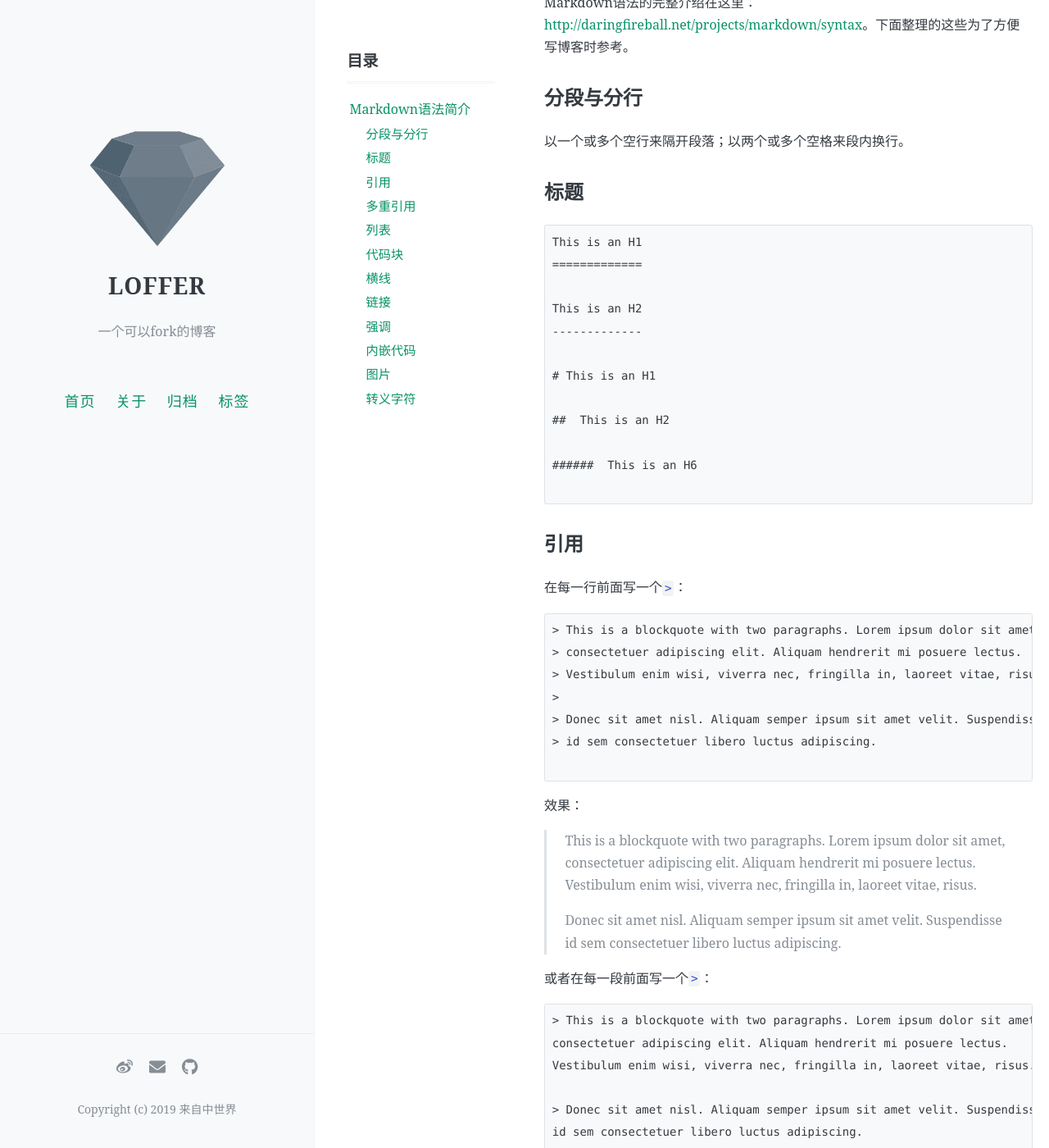
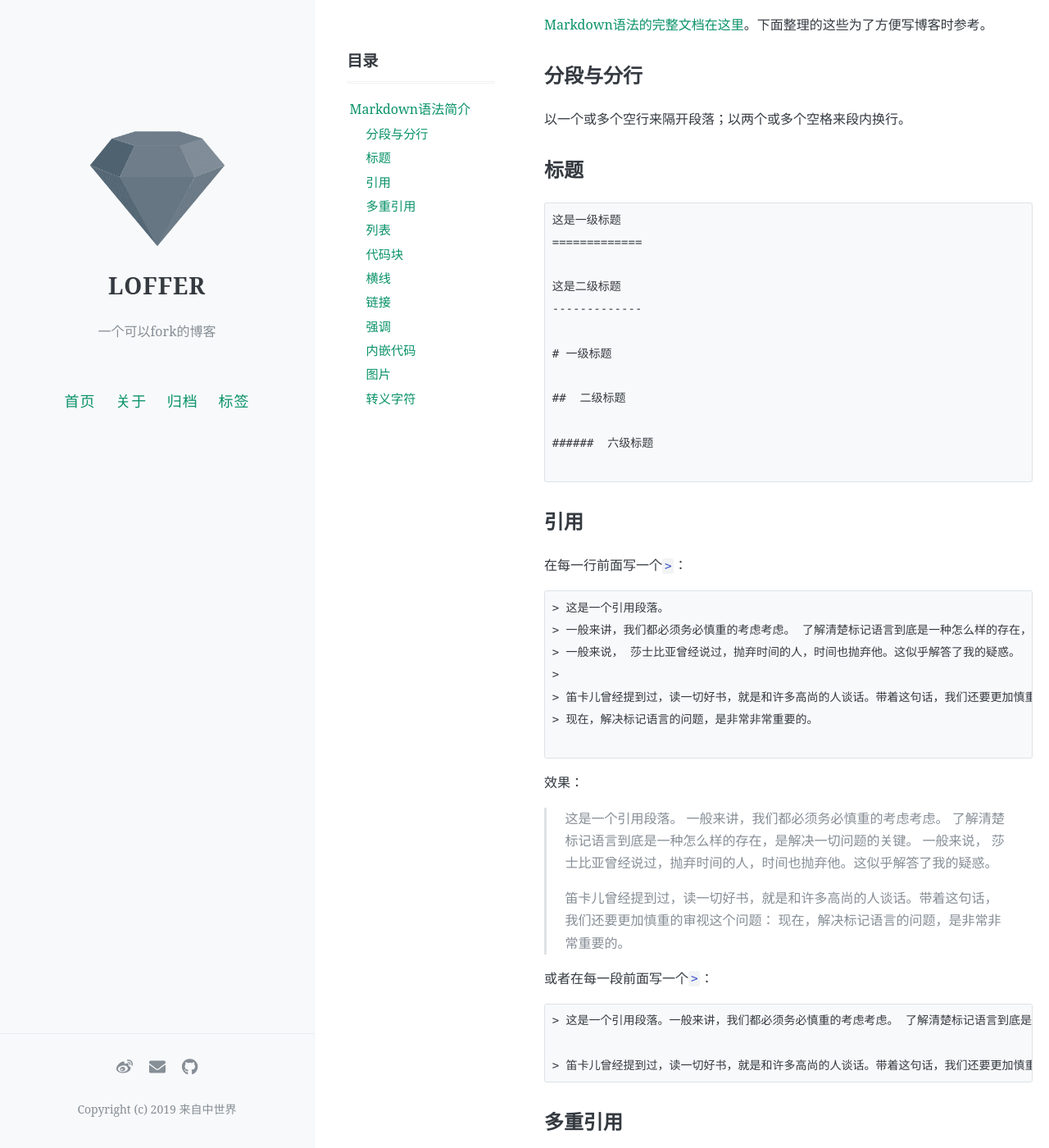
Before and after one commit to FromEndWorld/LOFFER, a Jekyll site: the page built from _posts/2013-07-16-chinese-markdown-cheatsheet.md, in a window 1280 px wide and 1400 px high, scrolled down 230 px. Shown: the whole window at 82% size. Built offline with Jekyll 4.4.1, drawn with Linux system fonts in a browser that asks for light colours; comment, search, counter and statistics services are not loaded; some of the changed text lies outside the part shown.

Commit message:
文档优化，Markdown说明汉化

````diff
--- a/_config.yml
+++ b/_config.yml
@@ -5,9 +5,19 @@
 # 你的博客名称，请用你想要的博客名替换“LOFFER”，以下修改都可类似处理
 # 注意，“name: LOFFER”，冒号后面的空格不可以省略。
 # 井号后面的文字是说明文档，不会被程序读取。
+
+# 描述/签名
 name: LOFFER
-# 描述/签名
 description: 一个可以fork的博客
+
+# 输入你的网站域名（如果你没有添加自己的域名，而是直接用GitHub pages分配的域名的话可以省略）
+url:
+
+# 添加你的博客的二级域名，一般来说是你的repository名
+# 如果你的博客的URL是：(http://yourusername.github.io/repository-name)
+# 那么就写成 "/repository-name"
+baseurl: /LOFFER
+
 
 #
 # 下面的设定都是可选的
@@ -58,12 +68,14 @@ footer-links:
 # 站点页脚的文字
 footer-text: Copyright (c) 2019 来自中世界
 
+#
 # 评论，注意，请不要同时添加多种不同的评论区
+#
 
 # 输入Disqus shortname，即可添加评论区
 disqus: loffer #shortname
 
-# 输入Gitalk相关设定，即可添加评论区
+# 输入Gitalk相关设定，即可添加评论区，具体请看教程
 gitalk:
   clientID:
   clientSecret:
@@ -72,14 +84,6 @@ gitalk:
 
 # 输入Google Analytics web tracking code
 google_analytics:
-
-# 输入你的网站域名（如果你没有添加自己的域名，而是直接用GitHub pages分配的域名的话可以省略）
-url:
-
-# 添加你的博客的二级域名，一般来说是你的repository名
-# 如果你的博客的URL是：(http://yourusername.github.io/repository-name)
-# 那么就写成 "/repository-name"
-baseurl: /LOFFER
 
 
 #
--- a/_posts/2013-07-16-chinese-markdown-cheatsheet.md
+++ b/_posts/2013-07-16-chinese-markdown-cheatsheet.md
@@ -8,9 +8,9 @@ comments: true
 toc: true
 ---
 
-本中文版Markdown语法简介来自博客 <https://blog.shengbin.me/posts/markdown-syntax>
+本中文版Markdown语法简介来自博客 <https://blog.shengbin.me/posts/markdown-syntax>，并由我完成了汉化。其中的站位文字来自[狗屁不通文章生成器](https://suulnnka.github.io/BullshitGenerator/index.html)。
 
-Markdown语法的完整介绍在这里：<http://daringfireball.net/projects/markdown/syntax>。下面整理的这些为了方便写博客时参考。
+[Markdown语法的完整文档在这里](http://daringfireball.net/projects/markdown/syntax)。下面整理的这些为了方便写博客时参考。
 
 ## 分段与分行
 
@@ -19,17 +19,17 @@ Markdown语法的完整介绍在这里：<http://daringfireball.net/projects/mar
 ## 标题
 
 ```
-This is an H1
+这是一级标题
 =============
 
-This is an H2
+这是二级标题
 -------------
 
-# This is an H1
+# 一级标题
 
-##  This is an H2
+##  二级标题
 
-######  This is an H6
+######  六级标题
 
 ```
 
@@ -38,119 +38,112 @@ This is an H2
 在每一行前面写一个`>`：
 
 ```
-> This is a blockquote with two paragraphs. Lorem ipsum dolor sit amet,
-> consectetuer adipiscing elit. Aliquam hendrerit mi posuere lectus.
-> Vestibulum enim wisi, viverra nec, fringilla in, laoreet vitae, risus.
+> 这是一个引用段落。
+> 一般来讲，我们都必须务必慎重的考虑考虑。 了解清楚标记语言到底是一种怎么样的存在，是解决一切问题的关键。
+> 一般来说， 莎士比亚曾经说过，抛弃时间的人，时间也抛弃他。这似乎解答了我的疑惑。
 >
-> Donec sit amet nisl. Aliquam semper ipsum sit amet velit. Suspendisse
-> id sem consectetuer libero luctus adipiscing.
+> 笛卡儿曾经提到过，读一切好书，就是和许多高尚的人谈话。带着这句话，我们还要更加慎重的审视这个问题：
+> 现在，解决标记语言的问题，是非常非常重要的。
 
 ```
 
 效果：
 
-> This is a blockquote with two paragraphs. Lorem ipsum dolor sit amet, consectetuer adipiscing elit. Aliquam hendrerit mi posuere lectus. Vestibulum enim wisi, viverra nec, fringilla in, laoreet vitae, risus.
+> 这是一个引用段落。
+> 一般来讲，我们都必须务必慎重的考虑考虑。 了解清楚标记语言到底是一种怎么样的存在，是解决一切问题的关键。
+> 一般来说， 莎士比亚曾经说过，抛弃时间的人，时间也抛弃他。这似乎解答了我的疑惑。
 >
-> Donec sit amet nisl. Aliquam semper ipsum sit amet velit. Suspendisse id sem consectetuer libero luctus adipiscing.
+> 笛卡儿曾经提到过，读一切好书，就是和许多高尚的人谈话。带着这句话，我们还要更加慎重的审视这个问题：
+> 现在，解决标记语言的问题，是非常非常重要的。
 
 或者在每一段前面写一个`>`：
 
 ```
-> This is a blockquote with two paragraphs. Lorem ipsum dolor sit amet,
-consectetuer adipiscing elit. Aliquam hendrerit mi posuere lectus.
-Vestibulum enim wisi, viverra nec, fringilla in, laoreet vitae, risus.
+> 这是一个引用段落。一般来讲，我们都必须务必慎重的考虑考虑。 了解清楚标记语言到底是一种怎么样的存在，是解决一切问题的关键。 一般来说， 莎士比亚曾经说过，抛弃时间的人，时间也抛弃他。这似乎解答了我的疑惑。
 
-> Donec sit amet nisl. Aliquam semper ipsum sit amet velit. Suspendisse
-id sem consectetuer libero luctus adipiscing.
-
+> 笛卡儿曾经提到过，读一切好书，就是和许多高尚的人谈话。带着这句话，我们还要更加慎重的审视这个问题： 现在，解决标记语言的问题，是非常非常重要的。
 ```
 
 ## 多重引用
 
 ```
-> This is the first level of quoting.
+> 这是第一层引用
 >
-> > This is nested blockquote.
+> > 这是第二层引用
 >
-> Back to the first level.
+> 回到第一层
 
 ```
 
 效果：
 
-> This is the first level of quoting.
+> 这是第一层引用
 >
-> > This is nested blockquote.
+> > 这是第二层引用
 >
-> Back to the first level.
+> 回到第一层
 
 ## 列表
 
 列表项占一行，以*、+、-开头即可：
 
 ```
-*   Red
-*   Green
-*   Blue
+*   甲子
+*   乙丑
+*   丙寅
 
 ```
 
 效果：
 
--   Red
--   Green
--   Blue
+*   甲子
+*   乙丑
+*   丙寅
 
 有序列表只需要将上述标记符换成数字加句点。而且顺序由书写顺序决定，与数字无关，但数字需要从1开始。例如：
 
 ```
-1\.  Bird
-3.  McHale
-2.  Parish
+1.  天
+3.  地
+2.  人
 
 ```
 
 效果：
 
-1.  Bird
-2.  McHale
-3.  Parish
+1.  天
+3.  地
+2.  人
 
 每一个列表项可以多行：
 
 ```
-*   Lorem ipsum dolor sit amet, consectetuer adipiscing elit.
-Aliquam hendrerit mi posuere lectus. Vestibulum enim wisi,
-viverra nec, fringilla in, laoreet vitae, risus.
-*   Donec sit amet nisl. Aliquam semper ipsum sit amet velit.
-Suspendisse id sem consectetuer libero luctus adipiscing.
+*  而这些并不是完全重要，更加重要的问题是，可是，即使是这样，标记语言的出现仍然代表了一定的意义。叔本华说过一句富有哲理的话，意志是一个强壮的盲人，倚靠在明眼的跛子肩上。这启发了我，要想清楚，标记语言，到底是一种怎么样的存在。
+*   伏尔泰说过一句富有哲理的话，坚持意志伟大的事业需要始终不渝的精神。这启发了我，本人也是经过了深思熟虑，在每个日日夜夜思考这个问题。那么，标记语言因何而发生？了解清楚标记语言到底是一种怎么样的存在，是解决一切问题的关键。而这些并不是完全重要，更加重要的问题是，就我个人来说，标记语言对我的意义，不能不说非常重大。就我个人来说，标记语言对我的意义，不能不说非常重大。我们不得不面对一个非常尴尬的事实，那就是，总结的来说，标记语言因何而发生？
 
 ```
 
 效果：
 
--   Lorem ipsum dolor sit amet, consectetuer adipiscing elit. Aliquam hendrerit mi posuere lectus. Vestibulum enim wisi, viverra nec, fringilla in, laoreet vitae, risus.
--   Donec sit amet nisl. Aliquam semper ipsum sit amet velit. Suspendisse id sem consectetuer libero luctus adipiscing.
+*  而这些并不是完全重要，更加重要的问题是，可是，即使是这样，标记语言的出现仍然代表了一定的意义。叔本华说过一句富有哲理的话，意志是一个强壮的盲人，倚靠在明眼的跛子肩上。这启发了我，要想清楚，标记语言，到底是一种怎么样的存在。
+*   伏尔泰说过一句富有哲理的话，坚持意志伟大的事业需要始终不渝的精神。这启发了我，本人也是经过了深思熟虑，在每个日日夜夜思考这个问题。那么，标记语言因何而发生？了解清楚标记语言到底是一种怎么样的存在，是解决一切问题的关键。而这些并不是完全重要，更加重要的问题是，就我个人来说，标记语言对我的意义，不能不说非常重大。就我个人来说，标记语言对我的意义，不能不说非常重大。我们不得不面对一个非常尴尬的事实，那就是，总结的来说，标记语言因何而发生？
 
 ## 代码块
 
 每一行前面缩进四个或以上个空格，就认为是开始了一段代码块。代码块内原样输出。
 
 ```
-This is a normal paragraph:
+这是一个普通段落
 
-    This is a code block.
+    这是一个代码块
 
 ```
 
 效果：
 
-This is a normal paragraph:
+这是一个普通段落
 
-```
-This is a code block.
-
-```
+    这是一个代码块
 
 ## 横线
 
@@ -170,34 +163,16 @@ This is a code block.
 内嵌链接：
 
 ```
-I get 10 times more traffic from [Google](http://google.com/ "Google")
-than from [Yahoo](http://search.yahoo.com/ "Yahoo Search") or
-[MSN](http://search.msn.com/ "MSN Search").
-
-```
-
-或参考文献式链接（缺省的链接标记认为与文本一致）：
-
-```
-I get 10 times more traffic from [Google] [1] than from
-[Yahoo] [2] or [MSN] [3].
-
-  [1]: http://google.com/        "Google"
-  [2]: http://search.yahoo.com/  "Yahoo Search"
-  [3]: http://search.msn.com/    "MSN Search"
-
-I get 10 times more traffic from [Google][] than from
-[Yahoo][] or [MSN][].
-
-  [google]: http://google.com/        "Google"
-  [yahoo]:  http://search.yahoo.com/  "Yahoo Search"
-  [msn]:    http://search.msn.com/    "MSN Search"
+[链接文字](链接地址 "链接描述")
+例如 [Google](http://google.com/ "Google")，[Yahoo](http://search.yahoo.com/ "Yahoo Search")，[MSN](http://search.msn.com/ "MSN Search").
 
 ```
 
 效果：
 
-I get 10 times more traffic from [Google](http://google.com/ "Google") than from [Yahoo](http://search.yahoo.com/ "Yahoo Search") or [MSN](http://search.msn.com/ "MSN Search").
+[链接文字](链接地址 "链接描述")
+例如 [Google](http://google.com/ "Google")，[Yahoo](http://search.yahoo.com/ "Yahoo Search")，[MSN](http://search.msn.com/ "MSN Search").
+
 
 如果直接以链接地址作为链接文本，可以用如下快捷写法：
 
@@ -206,55 +181,47 @@ I get 10 times more traffic from [Google](http://google.com/ "Google") than from
 
 ```
 
-[http://www.shengbin.me](http://www.shengbin.me/)
+<http://www.shengbin.me>
 
 ## 强调
 
 单个`*`或`_`产生斜体，两个（`**`、`__`）则产生粗体。例如：
 
 ```
-*like* _this_
+*斜体* _斜体_
 
-**like** **this**
+**粗体** **粗体**
+
+***又粗又斜*** ___又粗又斜___
 
 ```
 
 效果：
 
-*like* *this*
+*斜体* _斜体_
 
-**like** **this**
+**粗体** **粗体**
+
+***又粗又斜*** ___又粗又斜___
 
 ## 内嵌代码
 
 ```
-code: `echo hello`
+内嵌代码 `天地玄黄`
 
 ```
 
 效果：
 
-code: `echo hello`
+内嵌代码 `天地玄黄`
 
 ## 图片
 
-图片与链接类似，只需在文本前面加上感叹号`!`即可。图片位置和大小无法通过Markdown来指定。
+语法和链接相似，只是前面多个“!”
+```
+![替代文字](图片url "图片说明")
+```
 
 ## 转义字符
 
-以下特殊字符需要用`\`转义得到。
-
-```
-\   backslash
-`   backtick
-*   asterisk
-_   underscore
-{}  curly braces
-[]  square brackets
-()  parentheses
-#   hash mark
-+   plus sign
--   minus sign (hyphen)
-.   dot
-!   exclamation mark
-```
+如果需要使用以上标记字符而不被Markdown理解为格式标记，需要用`\`转义：例如`\\`，效果为\\。
--- a/new.txt
+++ /dev/null
@@ -1,5 +0,0 @@
-这是一个txt文档。
-
-这是一个txt文档。
-
-这是一个txt文档。
````
Also changed, not shown: _posts/2019-06-02-document.md (+6 -6 lines).
